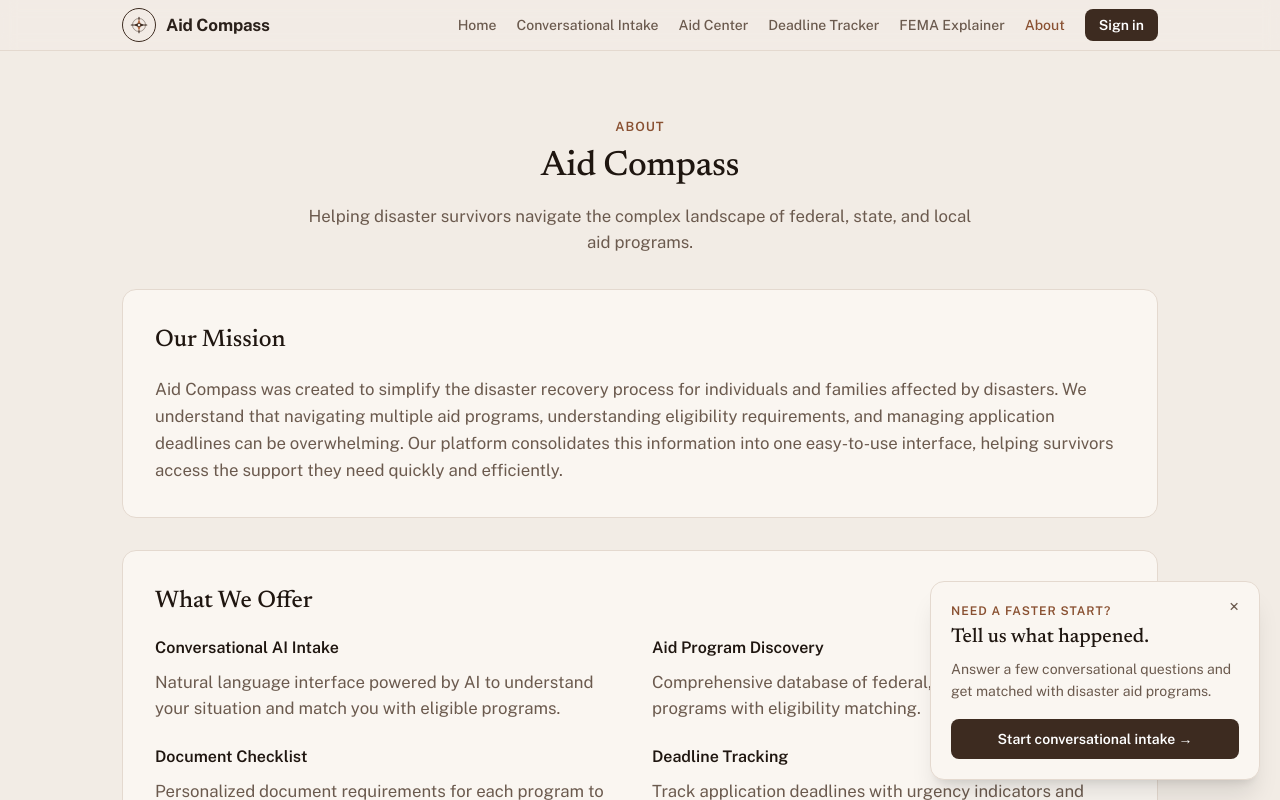
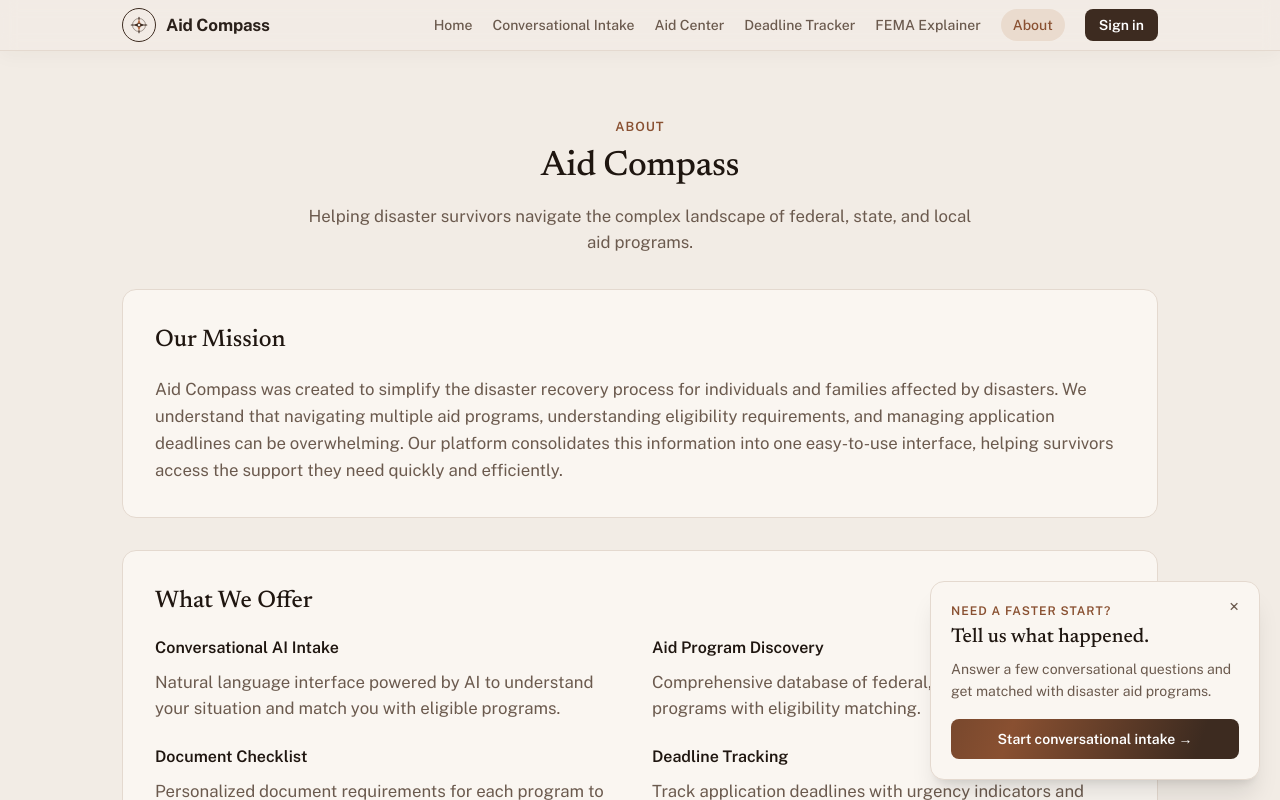
Before and after one commit to quadruple-t/cac-2026, a Next.js app: page /about in a window 1280 px wide. Shown: the top 800 px of the page. Built offline with nearby package versions, Linux system fonts and the light colour scheme; no server answers.

Commit message:
Add more motion and visual depth

```diff
--- a/app/globals.css
+++ b/app/globals.css
@@ -68,6 +68,17 @@
   animation: ac-float 5s ease-in-out infinite;
 }
 
+.ac-sheen {
+  background-image: linear-gradient(110deg, #3d2b20 0%, #895031 45%, #3d2b20 75%);
+  background-size: 220% 100%;
+  animation: ac-sheen 7s ease-in-out infinite;
+}
+
+@keyframes ac-sheen {
+  0%, 55%, 100% { background-position: 0% 50%; }
+  75% { background-position: 100% 50%; }
+}
+
 @keyframes ac-float {
   0%, 100% { transform: translateY(0) rotate(1deg); }
   50% { transform: translateY(-8px) rotate(-1deg); }
@@ -91,7 +102,8 @@
     transition: none;
   }
   .ac-lift,
-  .ac-map-card {
+  .ac-map-card,
+  .ac-sheen {
     animation: none !important;
     transition: none !important;
   }
--- a/app/page.tsx
+++ b/app/page.tsx
@@ -97,7 +97,7 @@
               <div className="ac-reveal-3 flex flex-wrap items-center gap-x-[18px] gap-y-3.5">
                 <a
                   href="/sign-up"
-                  className="rounded-[10px] bg-[#3d2b20] px-[26px] py-3.5 text-[1.05rem] font-semibold text-white no-underline shadow-[0_10px_24px_rgba(61,43,32,0.2)] transition-all hover:-translate-y-0.5 hover:bg-[#2b1e15] hover:shadow-[0_14px_28px_rgba(61,43,32,0.25)] focus-visible:outline focus-visible:outline-[3px] focus-visible:outline-offset-[3px] focus-visible:outline-[#3d2b20]"
+                  className="ac-sheen rounded-[10px] px-[26px] py-3.5 text-[1.05rem] font-semibold text-white no-underline shadow-[0_10px_24px_rgba(61,43,32,0.2)] transition-all hover:-translate-y-0.5 hover:shadow-[0_14px_28px_rgba(61,43,32,0.25)] focus-visible:outline focus-visible:outline-[3px] focus-visible:outline-offset-[3px] focus-visible:outline-[#3d2b20]"
                 >
                   Get started — it&apos;s free
                 </a>
@@ -108,6 +108,7 @@
               </div>
             </div>
             <div className="ac-map-card relative hidden rounded-[24px] border border-[#d8b9a4] bg-[#fffaf5]/80 p-5 shadow-[0_24px_60px_rgba(61,43,32,0.16)] backdrop-blur-sm lg:block">
+              <span className="absolute -bottom-3 -left-5 rounded-full border border-[#d8b9a4] bg-[#fffaf5] px-3 py-1.5 text-[0.68rem] font-semibold uppercase tracking-[0.1em] text-[#895031] shadow-md">Clearer steps ahead</span>
               <div className="absolute -right-3 -top-3 flex h-10 w-10 items-center justify-center rounded-full bg-[#b0673f] text-white shadow-lg">
                 <CompassMark needleColor="#ffffff" />
               </div>
--- a/components/navigation.tsx
+++ b/components/navigation.tsx
@@ -27,7 +27,7 @@
   }
 
   return (
-    <header className="sticky top-0 z-20 border-b border-[#e4d9cf] bg-[#f2ece5]/85 backdrop-blur-sm">
+    <header className="sticky top-0 z-20 border-b border-[#e4d9cf] bg-[#f2ece5]/85 shadow-[0_4px_20px_rgba(61,43,32,0.04)] backdrop-blur-sm">
       <nav
         aria-label="Primary"
         className="mx-auto flex max-w-[1080px] items-center justify-between gap-4 px-[22px] py-2"
@@ -54,7 +54,7 @@
               href={item.href}
               className={`text-sm font-medium no-underline transition-colors ${
                 pathname === item.href
-                  ? 'text-[#895031]'
+                  ? 'rounded-full bg-[#eadbce] px-3 py-1.5 text-[#895031]'
                   : 'text-[#6b5a4e] hover:text-[#2a201a]'
               }`}
             >
--- a/components/quick-intake-launcher.tsx
+++ b/components/quick-intake-launcher.tsx
@@ -21,7 +21,7 @@
         type="button"
         onClick={() => setIsOpen(true)}
         aria-label="Open quick intake"
-        className="fixed bottom-5 right-5 z-30 rounded-full bg-[#3d2b20] px-4 py-3 text-sm font-semibold text-white shadow-lg transition-colors hover:bg-[#2b1e15] focus-visible:outline focus-visible:outline-2 focus-visible:outline-offset-2 focus-visible:outline-[#3d2b20]"
+        className="ac-sheen fixed bottom-5 right-5 z-30 rounded-full px-4 py-3 text-sm font-semibold text-white shadow-lg transition-transform hover:-translate-y-0.5 focus-visible:outline focus-visible:outline-2 focus-visible:outline-offset-2 focus-visible:outline-[#3d2b20]"
       >
         Quick intake
       </button>
@@ -78,7 +78,7 @@
       <button
         type="button"
         onClick={() => setIsChatOpen(true)}
-        className="mt-4 inline-flex w-full items-center justify-center rounded-lg bg-[#3d2b20] px-4 py-2.5 text-sm font-semibold text-white no-underline transition-colors hover:bg-[#2b1e15] focus-visible:outline focus-visible:outline-2 focus-visible:outline-offset-2 focus-visible:outline-[#3d2b20]"
+        className="ac-sheen mt-4 inline-flex w-full items-center justify-center rounded-lg px-4 py-2.5 text-sm font-semibold text-white no-underline transition-transform hover:-translate-y-0.5 focus-visible:outline focus-visible:outline-2 focus-visible:outline-offset-2 focus-visible:outline-[#3d2b20]"
       >
         Start conversational intake →
       </button>
```
